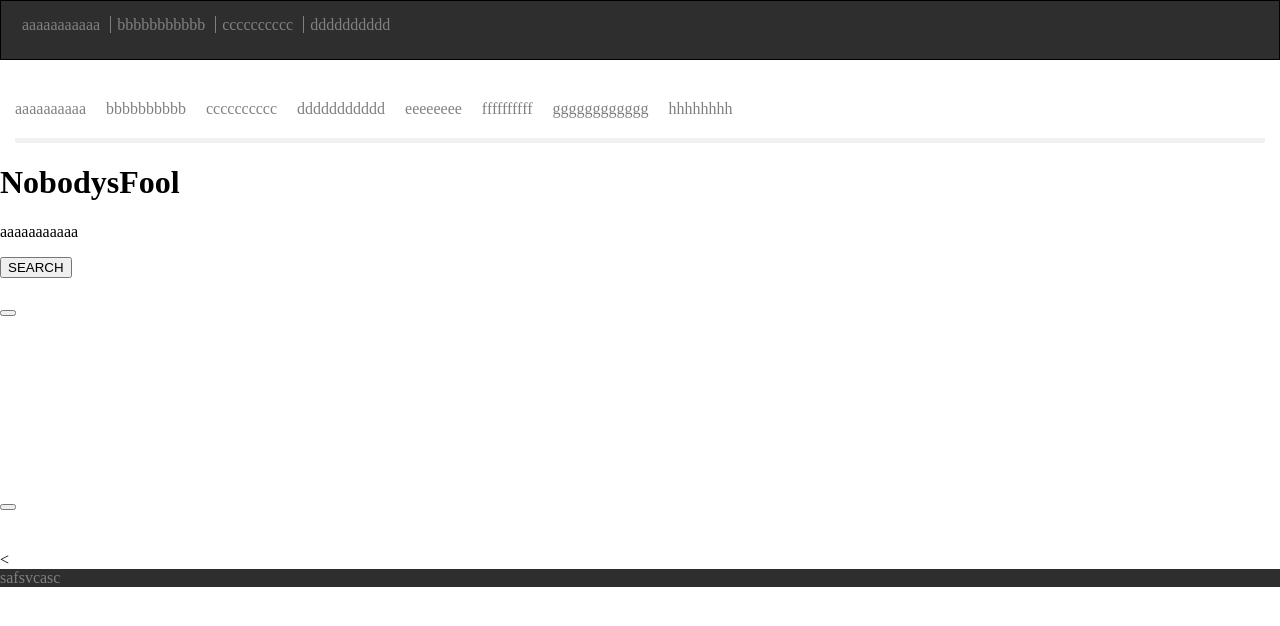
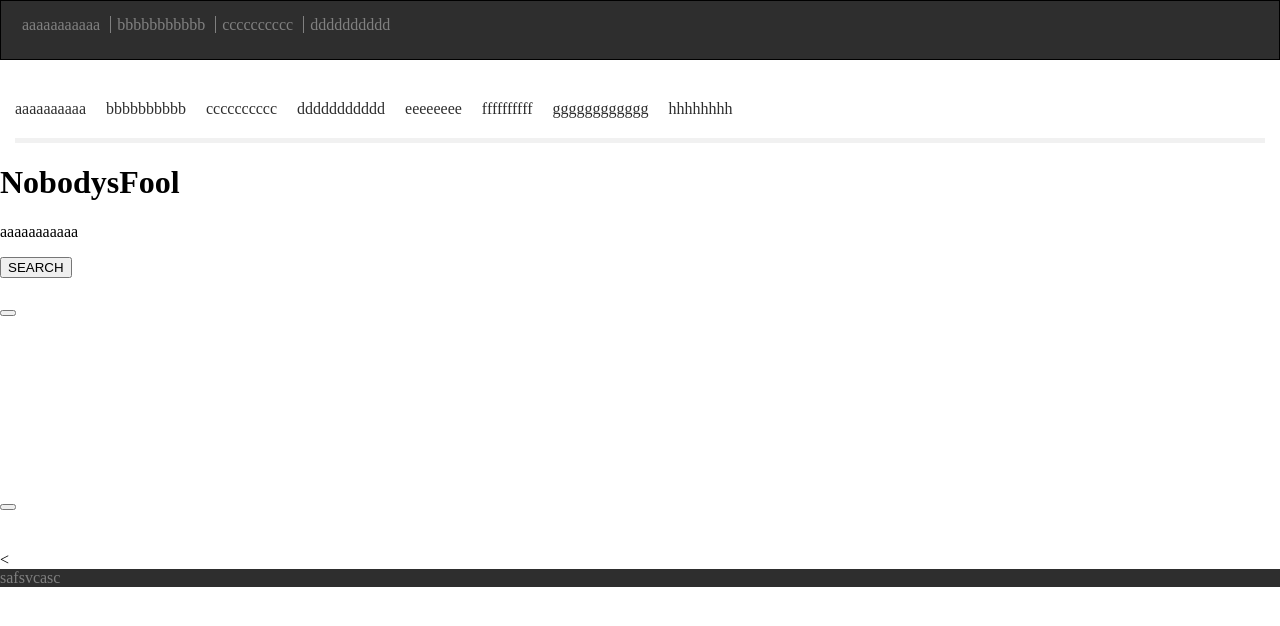
Before and after one commit to DayMoonDR/Namu-darbas4, a plain HTML site: page index.html in a window 1280 px wide. Drawn offline with Linux system fonts and the light colour scheme.

Commit message:
2 div baigtas.

```diff
--- a/css/style.css
+++ b/css/style.css
@@ -43,14 +43,17 @@ ul li {
     float: left;
     padding: 0 20px 20px 0;
 }
-ul a:link {
+li a {
+    color: #2E2E2E;
+}
 
+li a:link {
     background-color: transparent;
     text-decoration: none;
-    text-decoration-color: black;
+
 }
 
-ul a:hover {
+li a:hover {
     color: #9F9F9F;
     background-color: transparent;
     text-decoration: none;
```
